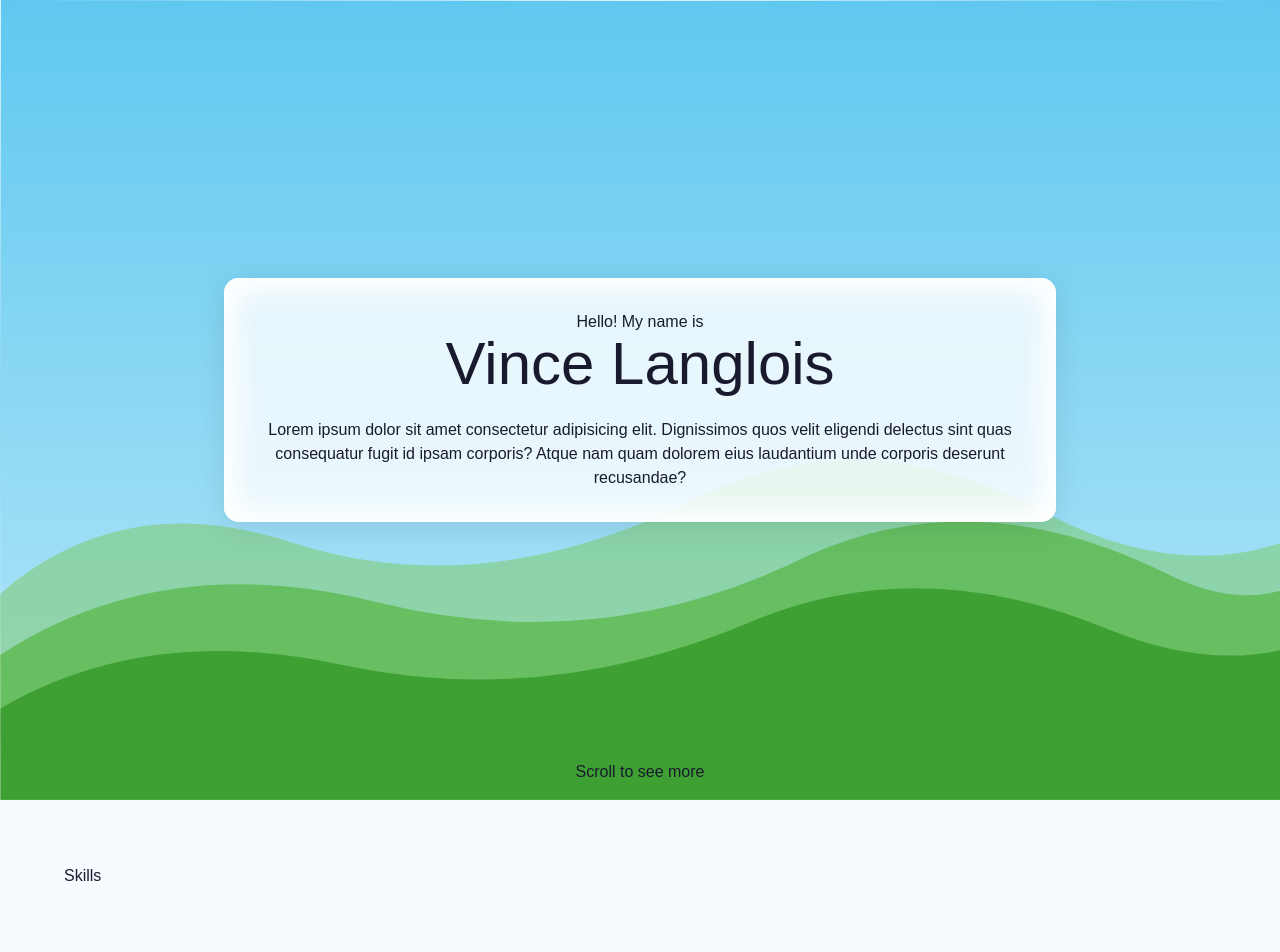
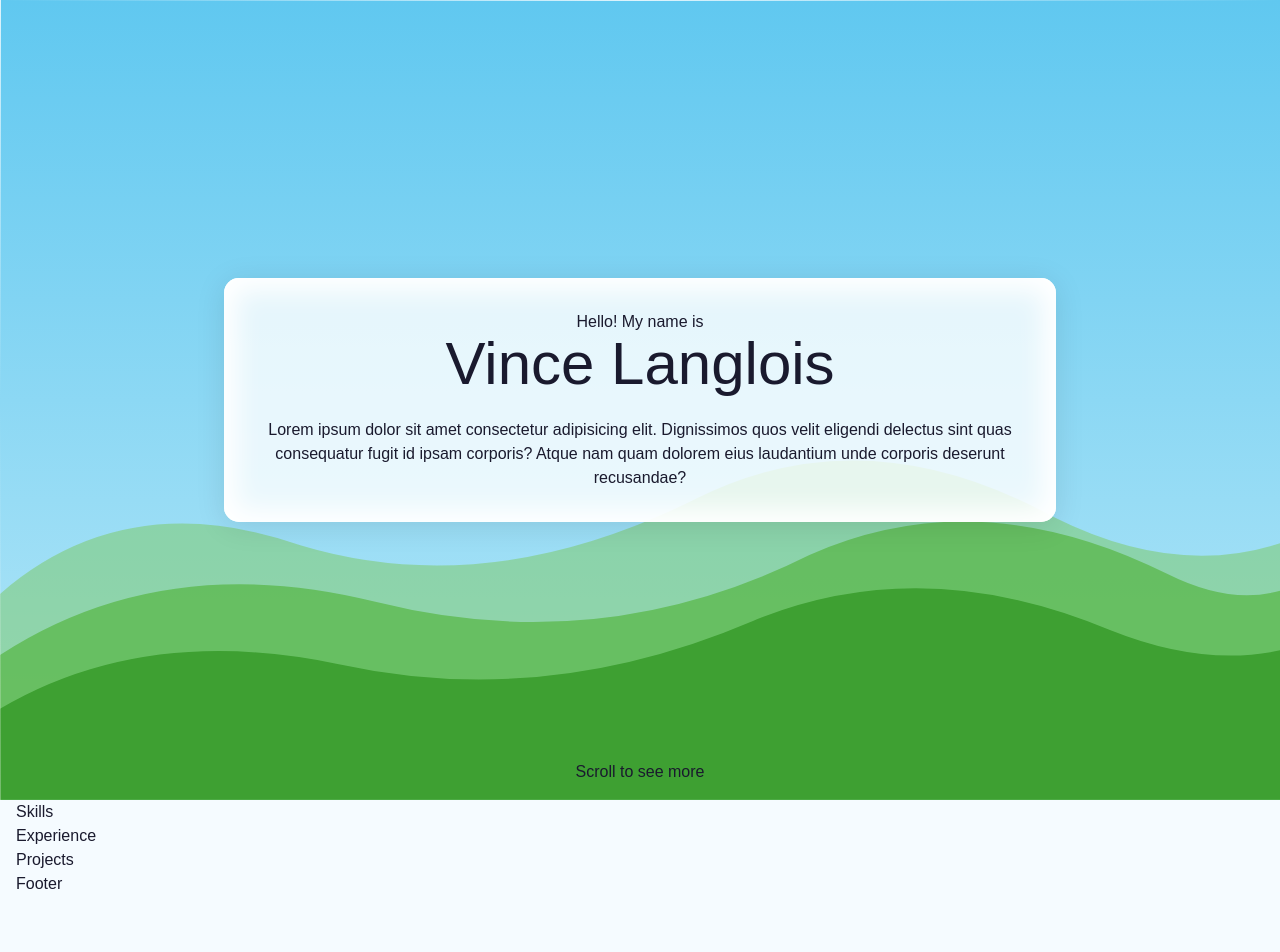
Before and after one commit to vtlanglois/portfolio-v2, a Next.js app: page / in a window 1280 px wide. Shown: the top 952 px of the page. After the commit the page ends 896 px from the top, so only its background shows below. Built offline with nearby package versions, Linux system fonts and the light colour scheme.

Commit message:
feat: added Container component

```diff
--- a/src/app/layout.tsx
+++ b/src/app/layout.tsx
@@ -1,6 +1,7 @@
 import type { Metadata } from "next";
 import { Geist, Geist_Mono } from "next/font/google";
 import "./globals.css";
+import Container from "@/components/ui/Container";
 
 const geistSans = Geist({
   variable: "--font-geist-sans",
@@ -33,9 +34,11 @@ export default function RootLayout({
         <main>
           {children}
         </main>
-        <footer>
+        <Container>
+                  <footer>
           Footer
         </footer>
+        </Container>
       </body>
     </html>
   );
--- a/src/app/page.tsx
+++ b/src/app/page.tsx
@@ -1,13 +1,20 @@
 import Image from "next/image";
 import Hero from "../components/sections/Hero";
+import Container from "@/components/ui/Container";
 
 export default function Home() {
   return (
     <>
       <Hero />
-      <section className="p-16">Skills</section>
-      <section className="p-16">Experience</section>
-      <section className="p-16">Projects</section>
+      <Container>
+        <section>Skills</section>
+      </Container>
+      <Container>
+        <section>Experience</section>
+      </Container>
+      <Container>
+        <section>Projects</section>
+      </Container>
     </>
   );
 }
--- /dev/null
+++ b/src/components/ui/Container.tsx
@@ -0,0 +1,7 @@
+export default function Container({
+  children,
+}: Readonly<{
+  children: React.ReactNode;
+}>) {
+  return <div className="container mx-auto px-4">{children}</div>;
+}
```
